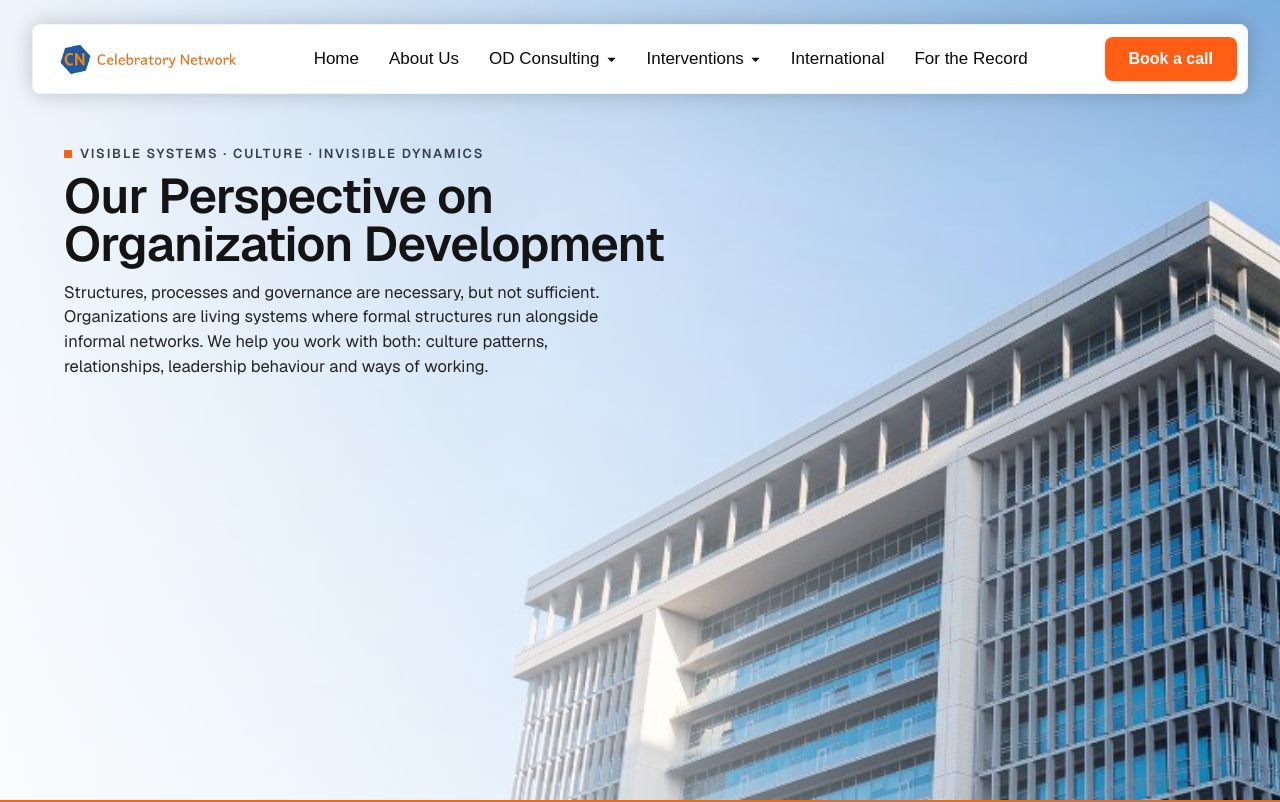
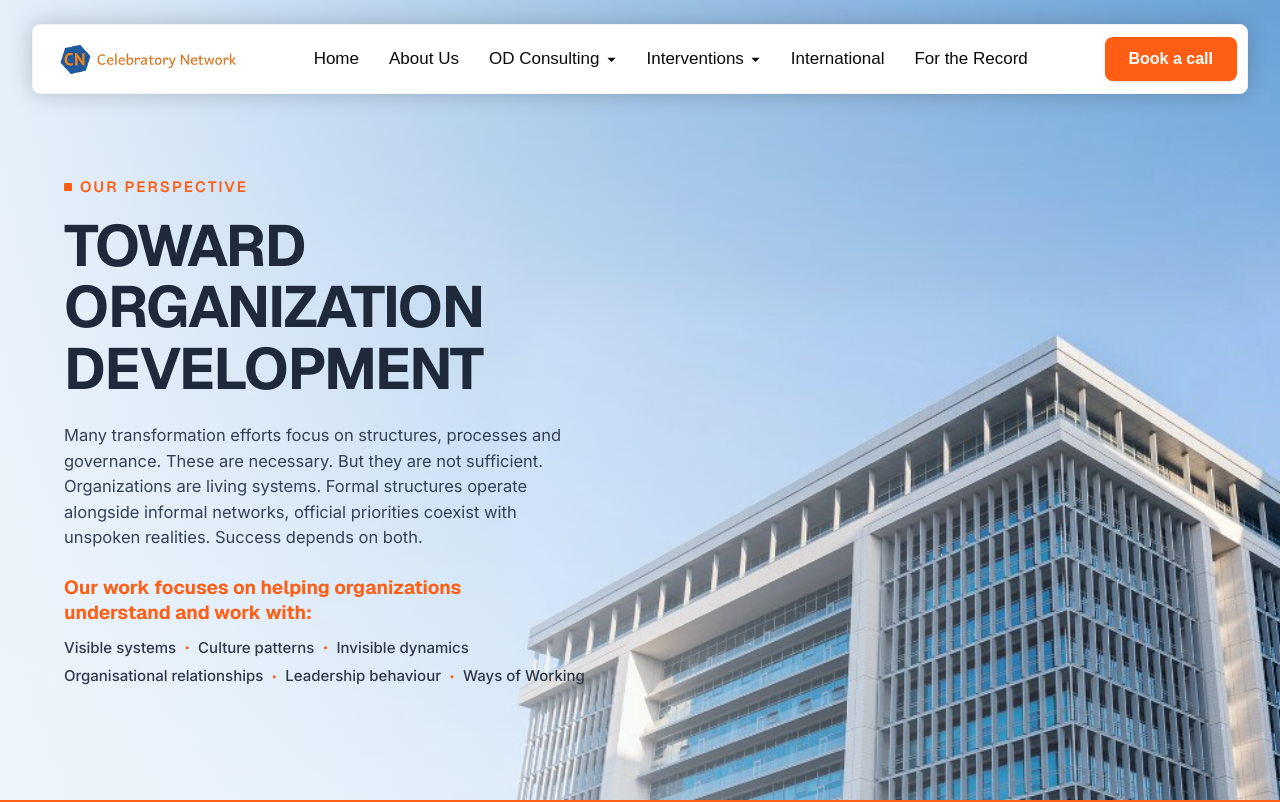
Before and after one commit to chaitanyaeparivartan-sketch/Celebratory-Network, a Next.js app: page /business-od in a window 1280 px wide. Shown: the top 802 px of the page. Built offline with nearby package versions, Linux system fonts and the light colour scheme; a web font is replaced by a local one.

Commit message:
feat(business-od): match Hero section design exactly to the reference slide image

```diff
--- a/app/od-consulting/business-od/components/Hero.jsx
+++ b/app/od-consulting/business-od/components/Hero.jsx
@@ -13,41 +13,39 @@ export default function BusinessODHero({ className = "" }) {
 
   return (
     <section
-      className={`relative w-full h-screen min-h-[680px] min-h-[100dvh] bg-white overflow-hidden font-ppmori ${className}`}
+      className={`relative w-full min-h-screen min-h-[100dvh] bg-[#f0f6fc] overflow-hidden font-ppmori flex items-center ${className}`}
     >
-      {/* Background Image - exact uploaded JPG, unoptimized, shifted towards right */}
+      {/* Background Image - exact uploaded building image */}
       <div
         className="absolute inset-0 pointer-events-none select-none z-0 transition-all duration-1000 ease-[cubic-bezier(0.16,1,0.3,1)] overflow-hidden"
         style={{
           opacity: isMounted ? 1 : 0,
-          transform: isMounted ? "none" : "translate3d(0, 20px, 0)",
-          transitionDelay: "200ms",
+          transform: isMounted ? "none" : "translate3d(0, 16px, 0)",
+          transitionDelay: "150ms",
         }}
       >
-        <div className="relative w-[130%] sm:w-[125%] lg:w-[130%] xl:w-[135%] h-full -left-[15%] sm:-left-[12%] lg:-left-[15%] xl:-left-[18%]">
         <Image
           src="/BusinessOD/hero-building.jpg"
-            alt="Our Perspective on Organization Development"
+          alt="Toward Organization Development"
           fill
           priority
           unoptimized
           sizes="100vw"
           className="object-cover object-right-bottom block"
         />
-        </div>
-        {/* Soft atmospheric gradient wash ensuring maximum readability on left */}
+        {/* Soft atmospheric gradient wash ensuring the text on the left is crystal clear and matches slide background */}
         <div
-          className="absolute inset-0 bg-gradient-to-r from-white/95 via-white/80 to-transparent md:from-white/85 md:via-white/45 md:to-transparent pointer-events-none"
+          className="absolute inset-0 bg-gradient-to-r from-[#f0f6fc]/95 via-[#f0f6fc]/75 to-transparent md:from-[#f0f6fc]/90 md:via-[#f0f6fc]/40 md:to-transparent pointer-events-none"
           aria-hidden="true"
         />
       </div>
 
-      {/* Main Story Content - exactly matching app/about/components/Hero.jsx CSS */}
-      <div className="relative z-10 w-full max-w-[1520px] mx-auto px-6 sm:px-8 md:px-12 lg:px-16 pt-32 sm:pt-36 md:pt-40 lg:pt-36 pb-16 sm:pb-20 lg:pb-24">
-        <div className="w-full max-w-[440px] sm:max-w-[520px] md:max-w-[620px] lg:max-w-[680px]">
-          {/* Top Tag */}
+      {/* Main Content - exact layout and typography from slide */}
+      <div className="relative z-10 w-full max-w-[1520px] mx-auto px-6 sm:px-8 md:px-12 lg:px-16 pt-32 sm:pt-36 md:pt-38 lg:pt-36 pb-16 sm:pb-20">
+        <div className="w-full max-w-[560px] lg:max-w-[590px]">
+          {/* Eyebrow / Tag: Orange Square + Orange Text */}
           <div
-            className="flex items-center gap-1.5 sm:gap-2 mb-2 transition-all duration-700 ease-[cubic-bezier(0.16,1,0.3,1)]"
+            className="flex items-center gap-2 mb-3 sm:mb-4 transition-all duration-700 ease-[cubic-bezier(0.16,1,0.3,1)]"
             style={{
               opacity: isMounted ? 1 : 0,
               transform: isMounted ? "none" : "translate3d(0, 16px, 0)",
@@ -55,38 +53,77 @@ export default function BusinessODHero({ className = "" }) {
             }}
           >
             <span
-              className="w-1.5 h-1.5 sm:w-2 sm:h-2 bg-[#FF5E14] inline-block rounded-[1px] shrink-0"
+              className="w-2 h-2 bg-[#FF5E14] inline-block rounded-[1px] shrink-0"
               aria-hidden="true"
             />
-            <span className="text-[#374151] font-semibold text-[11px] sm:text-[12px] md:text-[13px] tracking-[0.14em] uppercase select-none">
-              Visible Systems · Culture · Invisible Dynamics
+            <span
+              className="text-[#FF5E14] font-semibold text-[13px] sm:text-[14px] md:text-[15px] tracking-[0.14em] uppercase select-none"
+              style={{ fontFamily: '"PP Mori", var(--font-geist-sans), sans-serif' }}
+            >
+              OUR PERSPECTIVE
             </span>
           </div>
 
-          {/* Heading */}
+          {/* Heading: Exact 2 Lines, Bold Navy/Slate All-Caps */}
           <h1
-            className="text-[#141414] font-semibold text-[clamp(28px,3.8vw,52px)] leading-[36px] sm:leading-[42px] md:leading-[48px] tracking-[-0.8px] mb-2.5 sm:mb-3 transition-all duration-700 ease-[cubic-bezier(0.16,1,0.3,1)]"
+            className="text-[#1E293B] font-bold text-[34px] sm:text-[44px] md:text-[50px] lg:text-[54px] xl:text-[58px] leading-[1.06] tracking-tight uppercase mb-5 sm:mb-6 transition-all duration-700 ease-[cubic-bezier(0.16,1,0.3,1)]"
             style={{
+              fontFamily: '"PP Mori", var(--font-geist-sans), sans-serif',
               opacity: isMounted ? 1 : 0,
               transform: isMounted ? "none" : "translate3d(0, 24px, 0)",
               transitionDelay: "180ms",
             }}
           >
-            Our Perspective on Organization Development
+            <span className="block">TOWARD ORGANIZATION</span>
+            <span className="block">DEVELOPMENT</span>
           </h1>
 
-          {/* Story Paragraphs / Brief */}
+          {/* Body Paragraph */}
           <div
-            className="space-y-3 sm:space-y-3.5 max-w-[540px] transition-all duration-700 ease-[cubic-bezier(0.16,1,0.3,1)]"
+            className="transition-all duration-700 ease-[cubic-bezier(0.16,1,0.3,1)]"
             style={{
               opacity: isMounted ? 1 : 0,
               transform: isMounted ? "none" : "translate3d(0, 20px, 0)",
-              transitionDelay: "280ms",
+              transitionDelay: "260ms",
             }}
           >
-            <p className="text-[#242424] text-[15px] sm:text-[15.5px] md:text-[16px] lg:text-[16.5px] leading-[1.55] sm:leading-[1.5] font-normal">
-              Structures, processes and governance are necessary, but not sufficient. Organizations are living systems where formal structures run alongside informal networks. We help you work with both: culture patterns, relationships, leadership behaviour and ways of working.
+            <p
+              className="text-[#334155] text-[15px] sm:text-[16px] md:text-[16.5px] leading-[1.55] max-w-[530px]"
+              style={{ fontFamily: "Inter, sans-serif" }}
+            >
+              Many transformation efforts focus on structures, processes and governance. These are necessary. But they are not sufficient. Organizations are living systems. Formal structures operate alongside informal networks, official priorities coexist with unspoken realities. Success depends on both.
             </p>
+
+            {/* Subheading in Brand Orange + 2 Dimension Bullet Lines */}
+            <div className="mt-5 sm:mt-6 max-w-[540px]">
+              <h2
+                className="text-[#FF5E14] font-bold text-[17px] sm:text-[18px] md:text-[19px] leading-[1.32] mb-3"
+                style={{ fontFamily: '"PP Mori", var(--font-geist-sans), sans-serif' }}
+              >
+                <span className="block">Our work focuses on helping organizations</span>
+                <span className="block">understand and work with:</span>
+              </h2>
+
+              <div
+                className="space-y-1.5 text-[14px] sm:text-[15px] text-[#2D3748] font-medium"
+                style={{ fontFamily: "Inter, sans-serif" }}
+              >
+                <p className="flex flex-wrap items-center gap-x-2 gap-y-1">
+                  <span>Visible systems</span>
+                  <span className="text-[#FF5E14] font-bold text-[18px] leading-none select-none">·</span>
+                  <span>Culture patterns</span>
+                  <span className="text-[#FF5E14] font-bold text-[18px] leading-none select-none">·</span>
+                  <span>Invisible dynamics</span>
+                </p>
+                <p className="flex flex-wrap items-center gap-x-2 gap-y-1">
+                  <span>Organisational relationships</span>
+                  <span className="text-[#FF5E14] font-bold text-[18px] leading-none select-none">·</span>
+                  <span>Leadership behaviour</span>
+                  <span className="text-[#FF5E14] font-bold text-[18px] leading-none select-none">·</span>
+                  <span>Ways of Working</span>
+                </p>
+              </div>
+            </div>
           </div>
         </div>
       </div>
```
Lines whose indentation alone changed are shown as unchanged.
